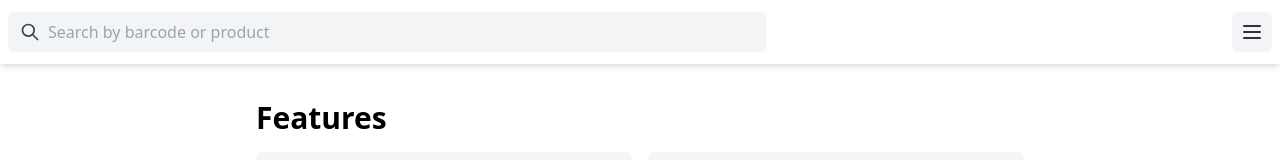
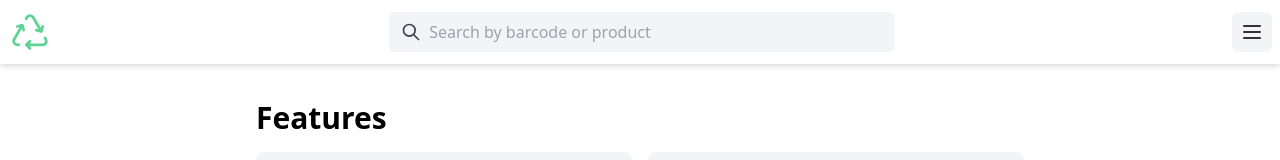
Before and after one commit to F-Carroll/Recycle-App, a React (Create React App) app in the folder client/: page / in a window 1280 px wide. Shown: the top 160 px of the page. Built offline with nearby package versions, Linux system fonts and the light colour scheme; no server answers.

Commit message:
Added No Result Prompt & Icon to Nav

```diff
--- a/client/src/components/Navbar.js
+++ b/client/src/components/Navbar.js
@@ -5,6 +5,12 @@ import SearchInput from "./SearchInput";
 export default function Navbar() {
   return (
     <ul className="flex items-center justify-between px-2 h-16 shadow-md">
+      <svg xmlns="http://www.w3.org/2000/svg" className="icon icon-tabler icon-tabler-recycle" width="44" height="44" viewBox="0 0 24 24" strokeWidth="1.5" stroke="#60d394" fill="none" strokeLinecap="round" strokeLinejoin="round">
+  <path stroke="none" d="M0 0h24v24H0z" fill="none"/>
+  <path d="M12 17l-2 2l2 2m-2 -2h9a2 2 0 0 0 1.75 -2.75l-.55 -1" />
+  <path d="M12 17l-2 2l2 2m-2 -2h9a2 2 0 0 0 1.75 -2.75l-.55 -1" transform="rotate(120 12 13)" />
+  <path d="M12 17l-2 2l2 2m-2 -2h9a2 2 0 0 0 1.75 -2.75l-.55 -1" transform="rotate(240 12 13)" />
+</svg>
       <SearchInput />
       <Hamburger />
     </ul>
--- a/client/src/components/SearchInput.js
+++ b/client/src/components/SearchInput.js
@@ -13,7 +13,7 @@ export default function SearchInput() {
 
   return (
     <>
-      <div className="w-4/5 sm:w-3/5 relative flex items-center  text-gray-400  focus-within:text-gray-700 transition duration-300 ease-in-out ">
+      <div className="w-3/5 sm:w-2/5 relative flex items-center  text-gray-400  focus-within:text-gray-700 transition duration-300 ease-in-out ">
         <input
         id="search"
           className="w-full bg-gray-100 p-2 rounded-md pl-10 focus:outline-none"
--- a/client/src/components/SearchResult.js
+++ b/client/src/components/SearchResult.js
@@ -3,6 +3,7 @@ import { v4 as uuidv4 } from "uuid";
 import Fuse from "fuse.js";
 import { useDispatch, useSelector } from "react-redux";
 import { setItems } from "../actions";
+import NoResult from './NoResult'
 
 const SearchResult = (props) => {
   const dispatch = useDispatch();
@@ -47,6 +48,11 @@ const SearchResult = (props) => {
 
   const itemResults = results.map((result) => result.item)
 
+
+  if (itemResults.length === 0 && query.length > 2) {
+    return <NoResult/>
+  }
+
   var arr2 = selectedLocation[0];
 
   function RenderList({ items }) {
@@ -68,7 +74,7 @@ const SearchResult = (props) => {
   }
 
   return (
-    <div className="flex flex-col">
+    <div className="flex flex-col mt-1">
       {itemResults.map((item) => {
         const RecycleList = item.items.filter((item) => arr2.includes(item));
         const WasteList = item.items.filter((item) => !arr2.includes(item));
@@ -76,7 +82,7 @@ const SearchResult = (props) => {
         return (
           <div
             key={item.product_id}
-            className="bg-gray-100 w-11/12 md:w-3/5 my-3 p-2 self-center rounded-md border-t-4 border-primary-green "
+            className="bg-gray-100 w-11/12 md:w-2/5 my-3 p-2 self-center rounded-md border-t-4 border-primary-green "
           >
             <div className="h-3/12">
               <h1 className="pl-2 pt-1 text-xl font-semibold">
```
Also changed, not shown: client/src/components/NoResult.js (added, +19 -0 lines).
